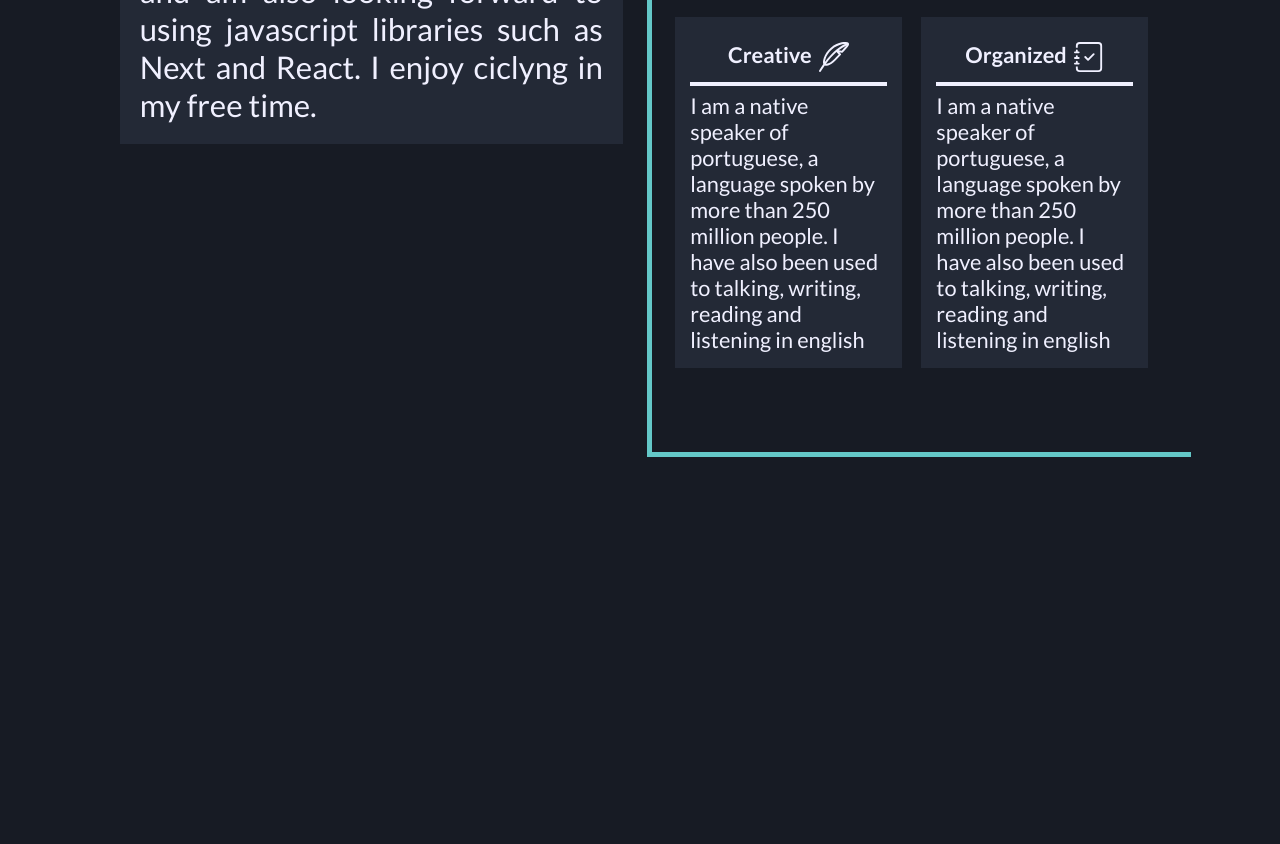
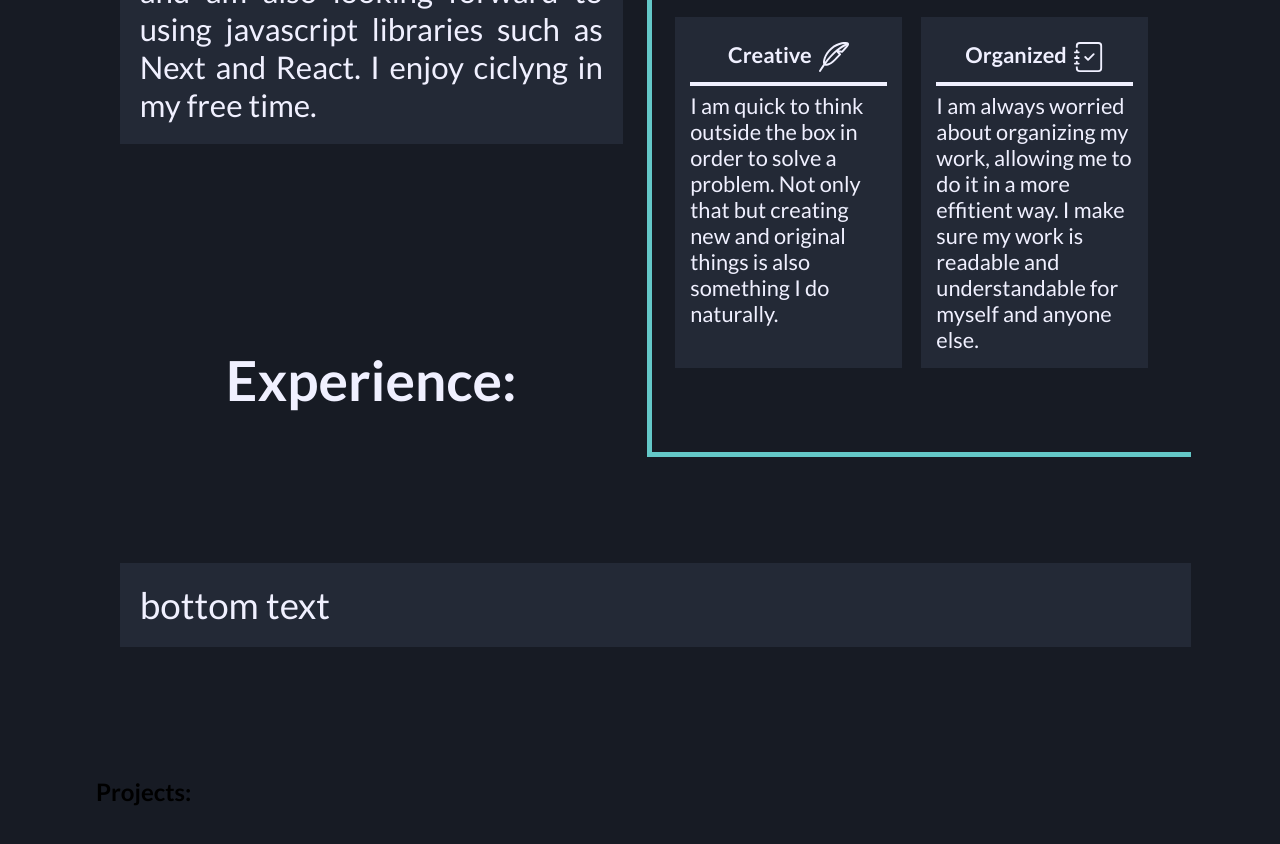
Before and after one commit to Mecanimal/Portifolio, a plain HTML site: page index.html in a window 1280 px wide. Shown: the part 1240-2084 px from the top of the page. Before the commit the page ends 1825 px from the top, so only its background shows below. Drawn offline with Linux system fonts and the light colour scheme.

Commit message:
more skills and sections

```diff
--- a/index.html
+++ b/index.html
@@ -27,7 +27,7 @@
                     <h1>Pedro Lippaus</h1>
                     <h3>Front-end developer</h3>
                 </div>
-                <img class="profile" src="/20240303_184330.jpg" alt="Cursed prefile picture">
+                <img class="profile" src="/20240303_184330.jpg" alt="Cursed profile picture">
             </div>
             <div class="reminder">
                 <svg xmlns="http://www.w3.org/2000/svg" width="30" height="30" fill="currentColor" class="bi bi-arrow-down" viewBox="0 0 16 16">
@@ -77,7 +77,8 @@
                                         <path d="M2 6a6 6 0 1 1 10.174 4.31c-.203.196-.359.4-.453.619l-.762 1.769A.5.5 0 0 1 10.5 13h-5a.5.5 0 0 1-.46-.302l-.761-1.77a2 2 0 0 0-.453-.618A5.98 5.98 0 0 1 2 6m3 8.5a.5.5 0 0 1 .5-.5h5a.5.5 0 0 1 0 1l-.224.447a1 1 0 0 1-.894.553H6.618a1 1 0 0 1-.894-.553L5.5 15a.5.5 0 0 1-.5-.5"/>
                                     </svg>
                                 </div>
-                                <p>I am able to start adapting and learning as soon as I enter a new environment </p>
+                                <p>I am able to start adapting and learning as soon as I enter a new environment.
+                                For me, it is never too late to learn a new skill and make myself more valuable.</p>
                             </div>
                         </div>
                         <div class="flex">
@@ -88,8 +89,8 @@
                                         <path d="M15.807.531c-.174-.177-.41-.289-.64-.363a3.8 3.8 0 0 0-.833-.15c-.62-.049-1.394 0-2.252.175C10.365.545 8.264 1.415 6.315 3.1S3.147 6.824 2.557 8.523c-.294.847-.44 1.634-.429 2.268.005.316.05.62.154.88q.025.061.056.122A68 68 0 0 0 .08 15.198a.53.53 0 0 0 .157.72.504.504 0 0 0 .705-.16 68 68 0 0 1 2.158-3.26c.285.141.616.195.958.182.513-.02 1.098-.188 1.723-.49 1.25-.605 2.744-1.787 4.303-3.642l1.518-1.55a.53.53 0 0 0 0-.739l-.729-.744 1.311.209a.5.5 0 0 0 .443-.15l.663-.684c.663-.68 1.292-1.325 1.763-1.892.314-.378.585-.752.754-1.107.163-.345.278-.773.112-1.188a.5.5 0 0 0-.112-.172M3.733 11.62C5.385 9.374 7.24 7.215 9.309 5.394l1.21 1.234-1.171 1.196-.027.03c-1.5 1.789-2.891 2.867-3.977 3.393-.544.263-.99.378-1.324.39a1.3 1.3 0 0 1-.287-.018Zm6.769-7.22c1.31-1.028 2.7-1.914 4.172-2.6a7 7 0 0 1-.4.523c-.442.533-1.028 1.134-1.681 1.804l-.51.524zm3.346-3.357C9.594 3.147 6.045 6.8 3.149 10.678c.007-.464.121-1.086.37-1.806.533-1.535 1.65-3.415 3.455-4.976 1.807-1.561 3.746-2.36 5.31-2.68a8 8 0 0 1 1.564-.173"/>
                                     </svg>
                                 </div>
-                                <p>I am a native speaker of portuguese, a language spoken by more than 250 million people.
-                                I have also been used to talking, writing, reading and listening in english</p>
+                                <p>I am quick to think outside the box in order to solve a problem. Not only that but creating new
+                                and original things is also something I do naturally.</p>
                             </div>
                             <div class="skill">
                                 <div class="subsubtitle">
@@ -100,16 +101,25 @@
                                         <path d="M1 5v-.5a.5.5 0 0 1 1 0V5h.5a.5.5 0 0 1 0 1h-2a.5.5 0 0 1 0-1zm0 3v-.5a.5.5 0 0 1 1 0V8h.5a.5.5 0 0 1 0 1h-2a.5.5 0 0 1 0-1zm0 3v-.5a.5.5 0 0 1 1 0v.5h.5a.5.5 0 0 1 0 1h-2a.5.5 0 0 1 0-1z"/>
                                     </svg>
                                 </div>
-                                <p>I am a native speaker of portuguese, a language spoken by more than 250 million people.
-                                I have also been used to talking, writing, reading and listening in english</p>
+                                <p>I am always worried about organizing my work, allowing me to do it in a more effitient way.
+                                I make sure my work is readable and understandable for myself and anyone else.
+                                </p>
                             </div>
                         </div>
                     </div>
                 </section>
             </div>
-        </div>
-        <div>
-
+            <section id="experience">
+                <div>
+                    <h1>Experience:</h1>
+                    <p>bottom text</p>
+                </div>
+            </section>
+            <section id="projects">
+                <div>
+                    <h1>Projects:</h1>
+                </div>
+            </section>
         </div>
     </div>
 
--- a/script.js
+++ b/script.js
@@ -6,16 +6,3 @@ document.querySelectorAll('.button').forEach(button => {
         });
     });
 });
-
-document.addEventListener('DOMContentLoaded', () => {
-    const button = document.getElementById('button');
-
-    button.addEventListener('click', () => {
-        button.classList.add('animate');
-        console.log(ahahahahahahha)
-
-        button.addEventListener('animationend', () => {
-            button.classList.remove('animate');
-        }, { once: true });
-    });
-});
--- a/styles.css
+++ b/styles.css
@@ -29,19 +29,6 @@ body {
     font-size: 140%;
     text-align: right;
     position: relative;
-}
-
-@keyframes moveButton {
-    0% {
-        transform: translate(0, 0);
-    }
-    100% {
-        transform: translate(-200px, -1000px);
-    }
-}
-
-.topdiv .button.animate {
-    animation: moveButton 0.8s forwards;
 }
 
 .maindiv {
@@ -158,3 +145,23 @@ h2 {
     margin-bottom: 4%;
     padding: 10px;
 }
+
+#experience {
+    position: relative;
+    bottom: 130px;
+    color:rgb(240, 240, 255);
+    font-size: 230%;
+}
+
+#experience h1 {
+    width: 42.5%;
+    text-align: center;
+    padding: 20px 0% 150px 0;
+    margin-left: 2%;
+}
+
+#experience p {
+    background-color: rgb(34.5, 40.5, 54);
+    margin: 0 7.5% 0 2%;
+    padding: 20px;
+}
```
